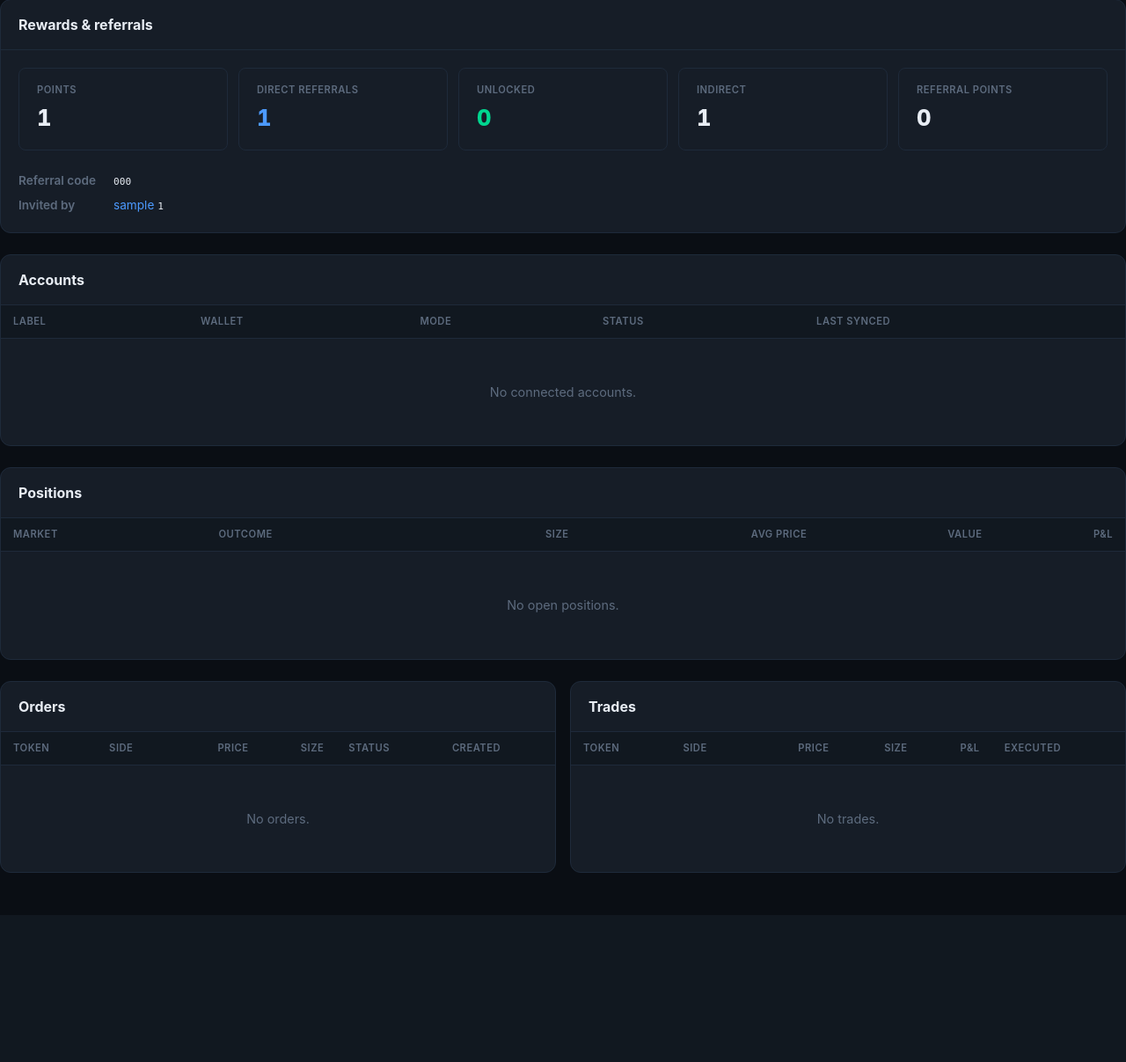
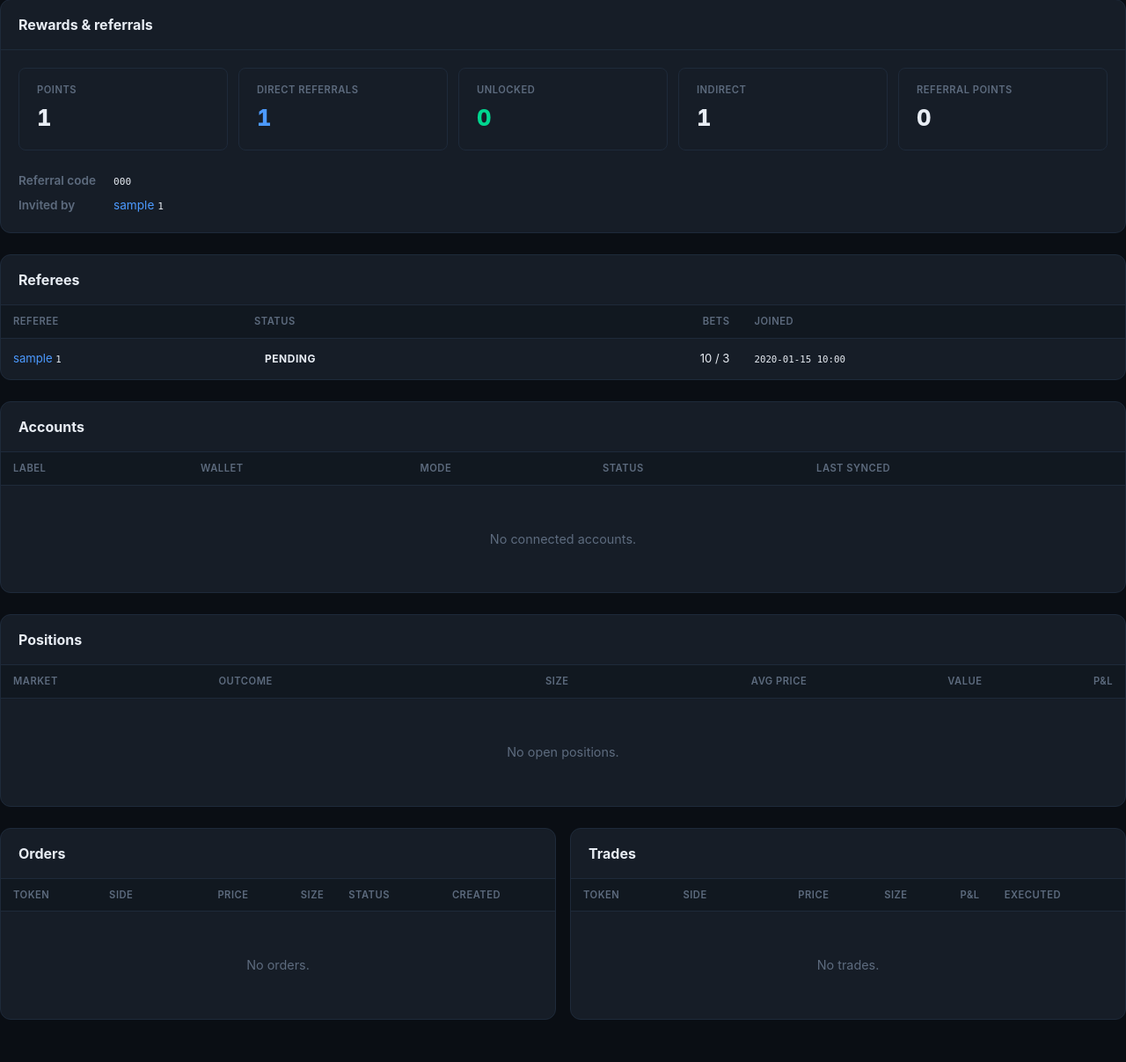
Before and after one commit to Aerox1/PolyHolyMarket_bot, a FastAPI app: page /users/1 in a window 1280 px wide. Shown: the part 432-1639 px from the top of the page at 88% size. Before the commit the page ends 1424 px from the top, so only its background shows below. Run offline with FastAPI, Linux system fonts and the light colour scheme; the visitor is signed in with stand-in values (Sample User, id 1); tables that the repository leaves empty hold one stand-in row (values such as "Sample post").

Commit message:
Admin: list a user's referees on their detail page
The rewards card showed referral COUNTS but not WHO a user referred. Added a
"Referees" table to the user-detail page: each referred user (linked to their
own detail page), their unlock status (pending/unlocked), bets-toward-unlock
(n / 3), and join date — newest first.

- dashboard/repo.py: user_referees() joins Referral → User (invitee) → UserStats
  (for bets), public columns only (dashboard stays keyless); user_rewards now
  also returns unlock_bets (the REFERRAL_UNLOCK_BETS threshold).
- user_detail.html: new Referees card.
- 4 dash.users.* i18n keys (referees/referee/ref_bets/ref_joined) in all 4 langs.
- test_user_detail_lists_referees seeds a referral edge and asserts the referee
  renders.

Verified: 77 tests pass; live data shows the real referee (ganjavian1, pending 0/3).

Co-Authored-By: Claude Opus 4.8 (1M context) <noreply@anthropic.com>

```diff
--- a/dashboard/routers/pages.py
+++ b/dashboard/routers/pages.py
@@ -171,7 +171,7 @@ def user_detail(
         raise HTTPException(status_code=404, detail="User not found")
     positions = _live_positions(detail["accounts"])
     return deps.render(request, "user_detail.html", admin=admin, detail=detail, positions=positions,
-                       rewards=repo.user_rewards(db, user_id))
+                       rewards=repo.user_rewards(db, user_id), referees=repo.user_referees(db, user_id))
 
 
 @router.get("/referrals")
--- a/dashboard/templates/user_detail.html
+++ b/dashboard/templates/user_detail.html
@@ -84,6 +84,39 @@
           {% else %}—{% endif %}
         </dd>
       </dl>
+    </div>
+  </div>
+
+  {# ── Referees (the users this user referred) ──────────────────────────── #}
+  <div class="card">
+    <div class="card-header"><h2>{{ t('dash.users.referees') }}</h2></div>
+    <div class="table-wrap">
+      <table>
+        <thead>
+          <tr>
+            <th>{{ t('dash.users.referee') }}</th>
+            <th>{{ t('dash.users.status') }}</th>
+            <th class="right">{{ t('dash.users.ref_bets') }}</th>
+            <th>{{ t('dash.users.ref_joined') }}</th>
+          </tr>
+        </thead>
+        <tbody>
+          {% for r in referees %}
+          <tr>
+            <td><a href="/users/{{ r.user_id }}">{{ r.username or ('#' ~ r.user_id) }}</a>
+                <bdi class="mono ltr muted">{{ r.telegram_id or '' }}</bdi></td>
+            <td>
+              {% if r.status == 'unlocked' %}<span class="status-pill active">{{ t('dash.referrals.unlocked') }}</span>
+              {% else %}<span class="status-pill muted">{{ t('dash.referrals.pending') }}</span>{% endif %}
+            </td>
+            <td class="right"><bdi class="ltr">{{ r.bets }} / {{ rewards.unlock_bets }}</bdi></td>
+            <td>{{ dt(r.created_at) }}</td>
+          </tr>
+          {% else %}
+          <tr><td colspan="4"><div class="empty">{{ t('dash.referrals.none') }}</div></td></tr>
+          {% endfor %}
+        </tbody>
+      </table>
     </div>
   </div>
 
--- a/locales/en.json
+++ b/locales/en.json
@@ -279,7 +279,11 @@
       "direct_refs": "Direct referrals",
       "indirect_refs": "Indirect",
       "unlocked_refs": "Unlocked",
-      "referral_points": "Referral points"
+      "referral_points": "Referral points",
+      "referees": "Referees",
+      "referee": "Referee",
+      "ref_bets": "Bets",
+      "ref_joined": "Joined"
     },
     "metrics": {
       "title": "Overview",
--- a/locales/fa.json
+++ b/locales/fa.json
@@ -279,7 +279,11 @@
       "direct_refs": "معرفی‌های مستقیم",
       "indirect_refs": "غیرمستقیم",
       "unlocked_refs": "باز شده",
-      "referral_points": "امتیاز معرفی"
+      "referral_points": "امتیاز معرفی",
+      "referees": "دعوت‌شدگان",
+      "referee": "دعوت‌شده",
+      "ref_bets": "شرط‌ها",
+      "ref_joined": "تاریخ عضویت"
     },
     "metrics": {
       "title": "نمای کلی",
--- a/locales/ru.json
+++ b/locales/ru.json
@@ -279,7 +279,11 @@
       "direct_refs": "Прямые рефералы",
       "indirect_refs": "Косвенные",
       "unlocked_refs": "Разблокировано",
-      "referral_points": "Очки за рефералов"
+      "referral_points": "Очки за рефералов",
+      "referees": "Приглашённые",
+      "referee": "Приглашённый",
+      "ref_bets": "Ставки",
+      "ref_joined": "Присоединился"
     },
     "metrics": {
       "title": "Обзор",
--- a/locales/zh.json
+++ b/locales/zh.json
@@ -279,7 +279,11 @@
       "direct_refs": "直接推荐",
       "indirect_refs": "间接",
       "unlocked_refs": "已解锁",
-      "referral_points": "推荐积分"
+      "referral_points": "推荐积分",
+      "referees": "被推荐人",
+      "referee": "被推荐人",
+      "ref_bets": "下注数",
+      "ref_joined": "加入时间"
     },
     "metrics": {
       "title": "概览",
```
Also changed, not shown: dashboard/repo.py (+23 -1 lines), tests/test_dashboard.py (+20 -0 lines).
